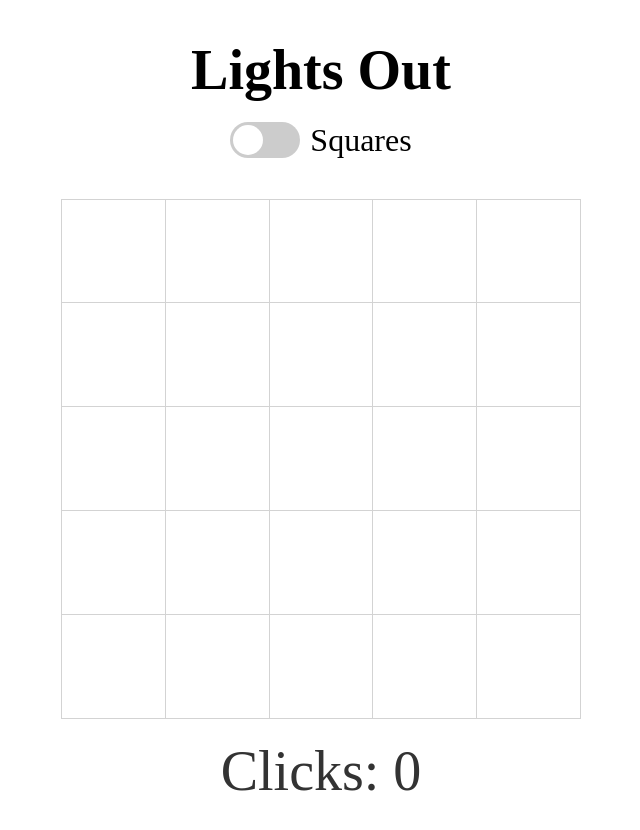
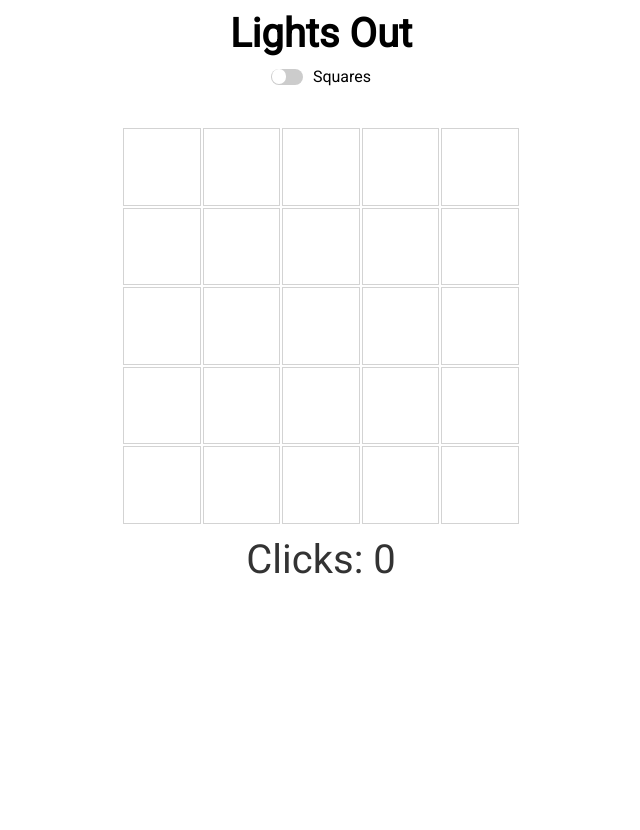
Before and after one commit to DigiConsult-AS/lights-out, a plain HTML site: page index.html in a window 1280 px wide. Shown: the whole page, without its empty margins (319-959 px from the left). After the commit the page ends 800 px from the top, so only its background shows below. Drawn offline with nearby package versions, Linux system fonts and the light colour scheme.

Commit message:
Style changes (#2)
* Update index.html

* Update script.js

* Update style.css

```diff
--- a/index.html
+++ b/index.html
@@ -3,7 +3,7 @@
 <head>
     <title>Board Game</title>
     <link rel="stylesheet" type="text/css" href="style.css">
-    <script src="https://code.jquery.com/jquery-3.7.1.min.js"></script>
+    <link rel="stylesheet" href="https://fonts.googleapis.com/css2?family=Roboto">
 </head>
 <body>
     <h1>Lights Out</h1>
@@ -18,7 +18,6 @@
 
     <div>
       <table id="gameBoard">
-          <!-- JavaScript will populate the board -->
       </table>
     </div>
 
@@ -29,10 +28,13 @@
     <div id="winModal" class="modal">
       <div class="modal-content">
           <span class="close">&times;</span>
-          <p>Congratulations! You've won the game!</p>
-          <button id="playAgain">Play Again</button>
+          <h2>Congratulations! You've won the game!</h2>
+          <div class="center-container">
+            <button id="playAgain">Play Again</button>
+          </div>
       </div>
     </div>
+    <script src="https://code.jquery.com/jquery-3.7.1.min.js"></script>
     <script src="script.js"></script>
 </body>
 </html>
--- a/script.js
+++ b/script.js
@@ -82,6 +82,8 @@ $(document).ready(function() {
     // Reset the game
     function resetGame() {
         $('#gameBoard td').css('background-color', 'white');
+        clickCounter = 0;
+        $('#clickCount').text('Clicks: ' + clickCounter);
     }
 
 });
--- a/style.css
+++ b/style.css
@@ -1,9 +1,38 @@
-/* CSS for desktop */
+body {
+    font-family: 'Roboto', serif;
+    font-size: 36px;
+}
+
+h1 {
+    text-align: center;
+    font-size: 5vh;
+    margin-top: 10px;
+    margin-bottom: 10px;
+}
+
+h2 {
+    text-align: center;
+    font-size: 4vh;
+    margin-top: 10px;
+    margin-bottom: 10px;
+}
+
+button {
+    background-color: #04AA6D;
+    border: none;
+    color: white;
+    padding: 15px 32px;
+    text-align: center;
+    text-decoration: none;
+    display: inline-block;
+    font-size: 4vh;
+}
+
+/* Style for the board */
 #gameBoard {
-    width: 65vmin;
-    height: 65vmin;
+    width: 50vmin;
+    height: 50vmin;
     margin: auto;
-    border-collapse: collapse;
     table-layout: fixed;
     transition: border-radius 0.5s ease;
 }
@@ -29,8 +58,8 @@
 
 #clickCount {
     text-align: center;
-    margin-top: 20px;
-    font-size: 7vh;
+    margin-top: 10px;
+    font-size: 5vh;
     color: #333;
 }
 
@@ -43,7 +72,7 @@
     width: 100%;
     height: 100%;
     overflow: auto;
-    background-color: rgba(0,0,0,0.4);
+    background-color: rgba(0, 0, 0, 0.4);
 }
 
 .modal-content {
@@ -68,13 +97,6 @@
     cursor: pointer;
 }
 
-/* Style for the title */
-h1 {
-    text-align: center;
-    font-size: 7vh;
-    margin-bottom: 20px;
-}
-
 /* Styles for the toggle switch */
 .center-container {
     display: flex;
@@ -85,17 +107,17 @@ h1 {
 }
 
 #toggleLabel {
-    font-size: 4vh;
+    font-size: 2vh;
     margin-left: 10px;
 }
 
 .switch {
     position: relative;
     display: inline-block;
-    width: 7vw;
-    height: 3.5vw;
-    max-width: 70px;
-    max-height: 36px;
+    width: 4vh;
+    height: 2vh;
+    /*max-width: 70px;
+    max-height: 36px;*/
     margin: 0 auto;
 }
 
@@ -114,29 +136,29 @@ h1 {
     bottom: 0;
     background-color: #ccc;
     transition: .4s;
-    border-radius: 36px;
+    border-radius: 2vh;
 }
 
 .slider:before {
     position: absolute;
     content: "";
-    height: 30px;
-    width: 30px;
-    left: 3px;
-    bottom: 3px;
+    height: 1.8vh;
+    width: 1.8vh;
+    left: 0.1vh;
+    bottom: 0.1vh;
     background-color: white;
     transition: .4s;
     border-radius: 50%;
 }
 
-input:checked + .slider {
-  background-color: #2196F3;
-}
-
-input:focus + .slider {
+input:checked+.slider {
     background-color: #2196F3;
 }
 
-input:checked + .slider:before {
-  transform: translateX(34px);
+input:focus+.slider {
+    background-color: #2196F3;
 }
+
+input:checked+.slider:before {
+    transform: translateX(2vh);
+}
```
